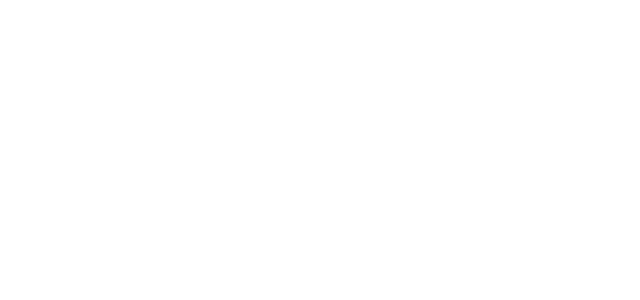
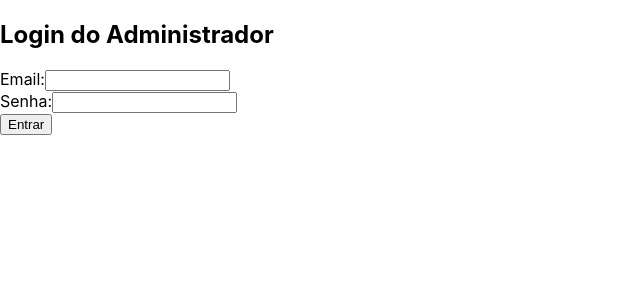
Before and after one commit to vitormelov/MinhaObra, a React (Create React App) app in the folder minha-obra/: page /admin-login in a window 1280 px wide. Before the commit this address had no page. Shown: the top 300 px of the page, without its empty margins (0-640 px from the left). Built offline with nearby package versions, Linux system fonts and the light colour scheme.

Commit message:
AdmLogin e AdmPage

```diff
--- a/minha-obra/src/App.js
+++ b/minha-obra/src/App.js
@@ -1,7 +1,7 @@
 // src/App.js
 import React from 'react';
-import { AuthProvider } from './context/AuthContext';
 import AppRoutes from './routes';
+import AuthProvider from './context/AuthContext';
 
 function App() {
   return (
--- a/minha-obra/src/components/PrivateRoute.js
+++ b/minha-obra/src/components/PrivateRoute.js
@@ -3,10 +3,18 @@
 import { Navigate } from 'react-router-dom';
 import { AuthContext } from '../context/AuthContext';
 
-const PrivateRoute = ({ children }) => {
-  const { isAuthenticated } = useContext(AuthContext);
+const PrivateRoute = ({ children, adminOnly = false }) => {
+  const { isAuthenticated, isAdmin } = useContext(AuthContext);
 
-  return isAuthenticated ? children : <Navigate to="/" />;
+  if (!isAuthenticated) {
+    return <Navigate to="/" replace />;
+  }
+
+  if (adminOnly && !isAdmin) {
+    return <Navigate to="/" replace />;
+  }
+
+  return children;
 };
 
 export default PrivateRoute;
--- a/minha-obra/src/context/AuthContext.js
+++ b/minha-obra/src/context/AuthContext.js
@@ -3,23 +3,32 @@
 
 export const AuthContext = createContext();
 
-export const AuthProvider = ({ children }) => {
+const AuthProvider = ({ children }) => {
   const [isAuthenticated, setIsAuthenticated] = useState(false);
+  const [isAdmin, setIsAdmin] = useState(false);
 
-  const login = (email, password) => {
-    // Simulando uma verificação de login (pode ser substituído por uma chamada de API)
-    if (email === "admin@minhaobra.com" && password === "123456") {
-      setIsAuthenticated(true);
-      return true;
-    }
-    return false;
+  // Função para login de funcionário
+  const login = () => {
+    setIsAuthenticated(true);
+    setIsAdmin(false);
   };
 
-  const logout = () => setIsAuthenticated(false);
+  // Função para login de administrador
+  const loginAsAdmin = () => {
+    setIsAuthenticated(true);
+    setIsAdmin(true);
+  };
+
+  const logout = () => {
+    setIsAuthenticated(false);
+    setIsAdmin(false);
+  };
 
   return (
-    <AuthContext.Provider value={{ isAuthenticated, login, logout }}>
+    <AuthContext.Provider value={{ isAuthenticated, isAdmin, login, loginAsAdmin, logout }}>
       {children}
     </AuthContext.Provider>
   );
 };
+
+export default AuthProvider;
--- /dev/null
+++ b/minha-obra/src/pages/AdmLogin.js
@@ -0,0 +1,53 @@
+// src/pages/AdmLogin.js
+import React, { useState, useContext } from 'react';
+import { useNavigate } from 'react-router-dom';
+import { AuthContext } from '../context/AuthContext';
+
+const AdmLogin = () => {
+  const [adminEmail, setAdminEmail] = useState('');
+  const [adminPassword, setAdminPassword] = useState('');
+  const { loginAsAdmin } = useContext(AuthContext);
+  const navigate = useNavigate();
+
+  const handleAdminLogin = (e) => {
+    e.preventDefault();
+
+    // Verificar as credenciais
+    if (adminEmail === 'admin' && adminPassword === 'admin') {
+      // Autenticar como administrador e redirecionar para a página do administrador
+      loginAsAdmin();
+      navigate('/admin-page');
+    } else {
+      alert('Credenciais de administrador inválidas.');
+    }
+  };
+
+  return (
+    <div>
+      <h2>Login do Administrador</h2>
+      <form onSubmit={handleAdminLogin}>
+        <div>
+          <label>Email:</label>
+          <input
+            type="text"
+            value={adminEmail}
+            onChange={(e) => setAdminEmail(e.target.value)}
+            required
+          />
+        </div>
+        <div>
+          <label>Senha:</label>
+          <input
+            type="password"
+            value={adminPassword}
+            onChange={(e) => setAdminPassword(e.target.value)}
+            required
+          />
+        </div>
+        <button type="submit">Entrar</button>
+      </form>
+    </div>
+  );
+};
+
+export default AdmLogin;
--- /dev/null
+++ b/minha-obra/src/pages/AdmPage.js
@@ -0,0 +1,14 @@
+// src/pages/AdmPage.js
+import React from 'react';
+
+const AdmPage = () => {
+  return (
+    <div>
+      <h2>Área do Administrador</h2>
+      <p>Bem-vindo, Administrador! Aqui você pode gerenciar o sistema.</p>
+      {/* Aqui você pode adicionar funcionalidades específicas para o administrador */}
+    </div>
+  );
+};
+
+export default AdmPage;
--- a/minha-obra/src/pages/Login.js
+++ b/minha-obra/src/pages/Login.js
@@ -11,8 +11,10 @@
 
   const handleSubmit = (e) => {
     e.preventDefault();
-    // Tenta o login; se bem-sucedido, redireciona para /home
-    if (login(email, password)) {
+
+    // Verifique as credenciais de funcionário
+    if (email === 'funcionario@gmail.com' && password === 'senha') {
+      login(); // Login de funcionário
       navigate('/home');
     } else {
       alert('Credenciais inválidas. Tente novamente.');
@@ -43,6 +45,9 @@
         </div>
         <button type="submit">Entrar</button>
       </form>
+
+      {/* Botão para a área do administrador */}
+      <button onClick={() => navigate('/admin-login')}>Área do Administrador</button>
     </div>
   );
 };
--- a/minha-obra/src/routes.js
+++ b/minha-obra/src/routes.js
@@ -7,15 +7,19 @@
 import ScheduleControl from './pages/ScheduleControl';
 import DiaryControl from './pages/DiaryControl';
 import CostControl from './pages/CostControl';
+import AdmLogin from './pages/AdmLogin';
+import AdmPage from './pages/AdmPage';
 import PrivateRoute from './components/PrivateRoute';
 
 const AppRoutes = () => {
   return (
     <Router>
       <Routes>
+        {/* Rota para Login do Usuário e do Administrador */}
         <Route path="/" element={<Login />} />
+        <Route path="/admin-login" element={<AdmLogin />} />
 
-        {/* Rotas protegidas */}
+        {/* Rotas protegidas para o usuário */}
         <Route
           path="/home"
           element={
@@ -56,6 +60,16 @@
             </PrivateRoute>
           }
         />
+
+        {/* Rota protegida para o administrador */}
+        <Route
+          path="/admin-page"
+          element={
+            <PrivateRoute adminOnly={true}>
+              <AdmPage />
+            </PrivateRoute>
+          }
+        />
       </Routes>
     </Router>
   );
```
